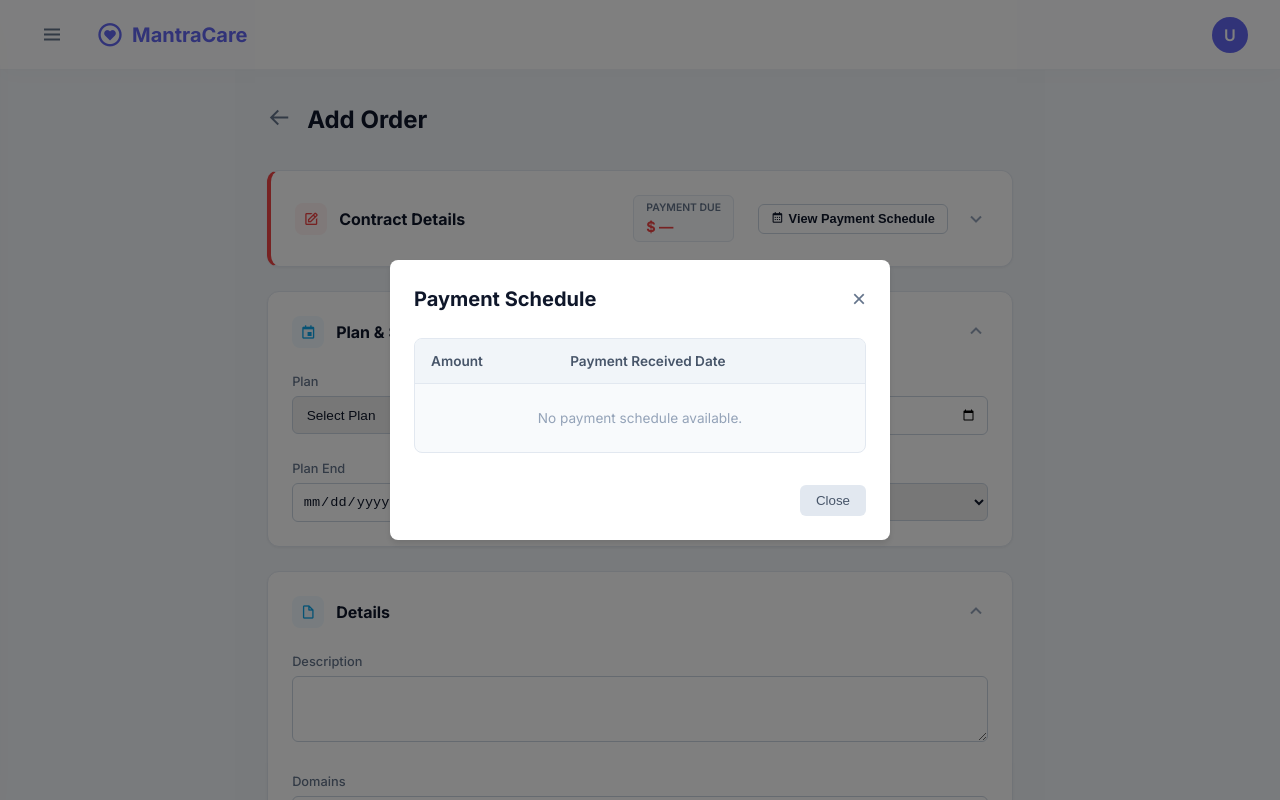
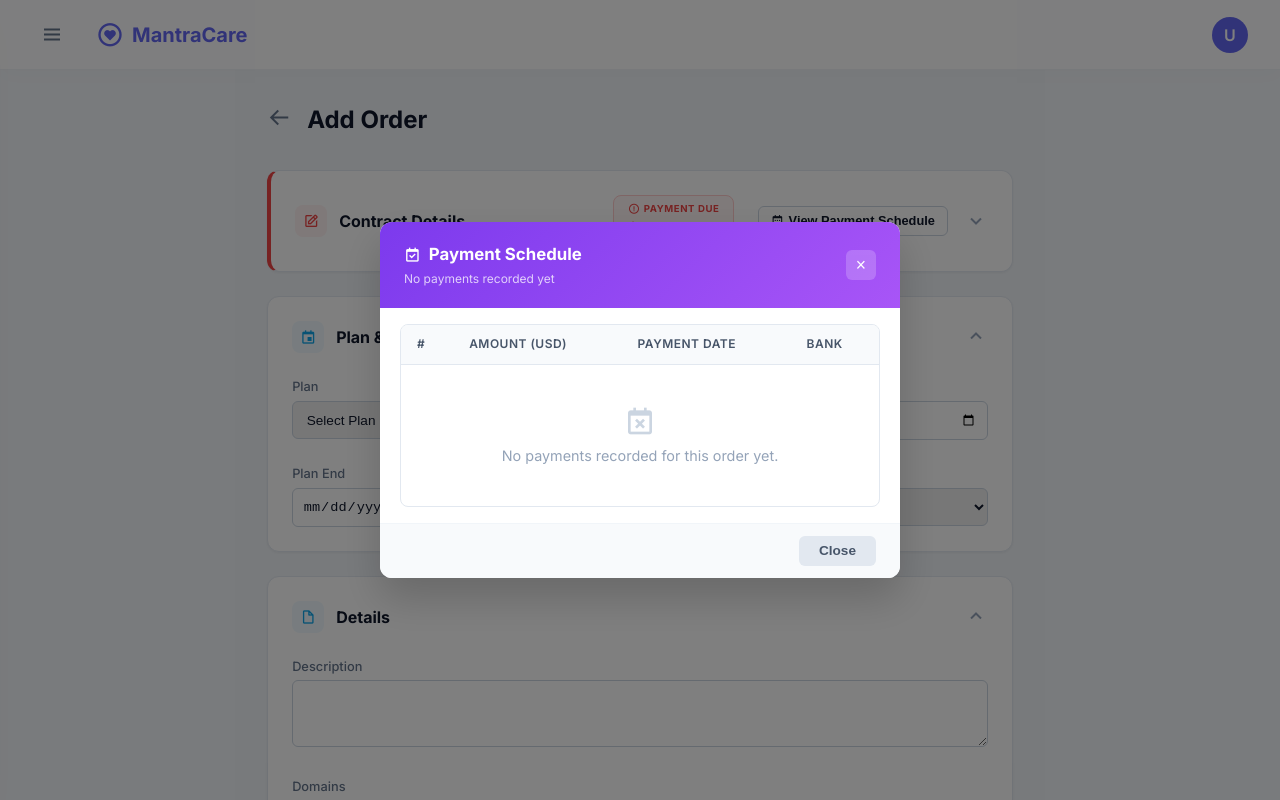
Before and after one commit to karan-mantracare/cs-admin-billing, a React (Vite) app: page /corporate/division/order/add in a window 1280 px wide. Both pictures are taken after a click on the button "View Payment Schedule". Shown: the top 800 px of the page. Built offline with nearby package versions, Linux system fonts and the light colour scheme.

Commit message:
Full UI polish: BillingDetailsModal, PaymentScheduleModal headers, Payment Due badge icon

```diff
--- a/src/components/PaymentScheduleModal.jsx
+++ b/src/components/PaymentScheduleModal.jsx
@@ -9,62 +9,101 @@ function PaymentScheduleModal({ isOpen, onClose, orderId }) {
         const savedRecords = localStorage.getItem('client_payment_records');
         if (savedRecords) {
           const records = JSON.parse(savedRecords);
-          // Filter by the specific Order ID
           const filtered = records.filter(r => String(r.orderId) === String(orderId));
           setSchedule(filtered);
+        } else {
+          setSchedule([]);
         }
       } catch (e) {
-        console.error("Failed to load payment records", e);
+        console.error('Failed to load payment records', e);
+        setSchedule([]);
       }
+    } else if (isOpen) {
+      setSchedule([]);
     }
   }, [isOpen, orderId]);
 
   if (!isOpen) return null;
 
+  const totalReceived = schedule.reduce((sum, item) => sum + (Number(item.amountInUSD) || Number(item.amount) || 0), 0);
+
   return (
     <div style={{
       position: 'fixed', top: 0, left: 0, right: 0, bottom: 0,
       backgroundColor: 'rgba(0,0,0,0.5)', zIndex: 1000,
-      display: 'flex', justifyContent: 'center', alignItems: 'center'
+      display: 'flex', justifyContent: 'center', alignItems: 'center',
+      padding: '1rem'
     }}>
       <div style={{
-        background: 'white', borderRadius: '8px', width: '90%', maxWidth: '500px',
-        padding: '1.5rem', boxShadow: '0 4px 6px rgba(0,0,0,0.1)'
+        background: 'white', borderRadius: '12px', width: '90%', maxWidth: '520px',
+        boxShadow: '0 20px 40px rgba(0,0,0,0.18)', overflow: 'hidden'
       }}>
-        <div style={{ display: 'flex', justifyContent: 'space-between', alignItems: 'center', marginBottom: '1.5rem' }}>
-          <h2 style={{ margin: 0, fontSize: '1.25rem', color: '#0f172a' }}>Payment Schedule</h2>
-          <button onClick={onClose} style={{ background: 'none', border: 'none', fontSize: '1.5rem', cursor: 'pointer', color: '#64748b' }}>
-            &times;
-          </button>
+        {/* Header */}
+        <div style={{ background: 'linear-gradient(135deg, #7c3aed, #a855f7)', padding: '1.25rem 1.5rem', display: 'flex', justifyContent: 'space-between', alignItems: 'center' }}>
+          <div>
+            <h2 style={{ margin: 0, fontSize: '1.05rem', color: 'white', fontWeight: '700', display: 'flex', alignItems: 'center', gap: '0.5rem' }}>
+              <i className='bx bx-calendar-check'></i> Payment Schedule
+            </h2>
+            <p style={{ margin: '0.15rem 0 0 0', color: 'rgba(255,255,255,0.75)', fontSize: '0.75rem' }}>
+              {schedule.length > 0 ? `${schedule.length} payment${schedule.length > 1 ? 's' : ''} recorded` : 'No payments recorded yet'}
+              {orderId ? ` · Order #${orderId}` : ''}
+            </p>
+          </div>
+          <button onClick={onClose} style={{ background: 'rgba(255,255,255,0.2)', border: 'none', color: 'white', borderRadius: '6px', width: '30px', height: '30px', cursor: 'pointer', fontSize: '1.1rem', display: 'flex', alignItems: 'center', justifyContent: 'center' }}>×</button>
         </div>
 
-        <div style={{ background: '#f8fafc', border: '1px solid #e2e8f0', borderRadius: '8px', overflow: 'hidden' }}>
+        {/* Table */}
+        <div style={{ padding: '1rem 1.25rem' }}>
+          <div style={{ border: '1px solid #e2e8f0', borderRadius: '8px', overflow: 'hidden' }}>
             <table style={{ width: '100%', borderCollapse: 'collapse', textAlign: 'left', fontSize: '0.85rem' }}>
               <thead>
-              <tr style={{ background: '#f1f5f9', color: '#475569', borderBottom: '1px solid #e2e8f0' }}>
-                <th style={{ padding: '0.75rem 1rem', fontWeight: '600' }}>Amount</th>
-                <th style={{ padding: '0.75rem 1rem', fontWeight: '600' }}>Payment Received Date</th>
+                <tr style={{ background: '#f8fafc', borderBottom: '1px solid #e2e8f0' }}>
+                  <th style={{ padding: '0.65rem 1rem', fontWeight: '600', color: '#475569', fontSize: '0.75rem', textTransform: 'uppercase', letterSpacing: '0.04em' }}>#</th>
+                  <th style={{ padding: '0.65rem 1rem', fontWeight: '600', color: '#475569', fontSize: '0.75rem', textTransform: 'uppercase', letterSpacing: '0.04em' }}>Amount (USD)</th>
+                  <th style={{ padding: '0.65rem 1rem', fontWeight: '600', color: '#475569', fontSize: '0.75rem', textTransform: 'uppercase', letterSpacing: '0.04em' }}>Payment Date</th>
+                  <th style={{ padding: '0.65rem 1rem', fontWeight: '600', color: '#475569', fontSize: '0.75rem', textTransform: 'uppercase', letterSpacing: '0.04em' }}>Bank</th>
                 </tr>
               </thead>
               <tbody>
                 {schedule.length > 0 ? schedule.map((item, index) => (
-                <tr key={item.id || index} style={{ background: 'white', borderBottom: index < schedule.length - 1 ? '1px solid #e2e8f0' : 'none' }}>
-                  <td style={{ padding: '0.75rem 1rem', color: '#0f172a', fontWeight: '500' }}>${item.amountInUSD || item.amount}</td>
-                  <td style={{ padding: '0.75rem 1rem', color: '#64748b' }}>{item.paymentDate}</td>
+                  <tr key={item.id || index} style={{ background: index % 2 === 0 ? 'white' : '#fafafa', borderBottom: index < schedule.length - 1 ? '1px solid #f1f5f9' : 'none' }}>
+                    <td style={{ padding: '0.7rem 1rem', color: '#94a3b8', fontSize: '0.8rem' }}>{index + 1}</td>
+                    <td style={{ padding: '0.7rem 1rem', color: '#10b981', fontWeight: '700' }}>
+                      ${(Number(item.amountInUSD) || Number(item.amount) || 0).toLocaleString(undefined, { minimumFractionDigits: 2, maximumFractionDigits: 2 })}
+                    </td>
+                    <td style={{ padding: '0.7rem 1rem', color: '#0f172a' }}>{item.paymentDate || '—'}</td>
+                    <td style={{ padding: '0.7rem 1rem', color: '#64748b', fontSize: '0.8rem' }}>{item.receivedBank || '—'}</td>
                   </tr>
                 )) : (
                   <tr>
-                  <td colSpan="2" style={{ padding: '1.5rem', textAlign: 'center', color: '#94a3b8' }}>
-                    No payment schedule available.
+                    <td colSpan="4" style={{ padding: '2.5rem', textAlign: 'center' }}>
+                      <div style={{ display: 'flex', flexDirection: 'column', alignItems: 'center', gap: '0.5rem' }}>
+                        <i className='bx bx-calendar-x' style={{ fontSize: '2rem', color: '#cbd5e1' }}></i>
+                        <span style={{ color: '#94a3b8', fontSize: '0.9rem' }}>No payments recorded for this order yet.</span>
+                      </div>
                     </td>
                   </tr>
                 )}
               </tbody>
+              {schedule.length > 0 && (
+                <tfoot>
+                  <tr style={{ background: '#f0fdf4', borderTop: '2px solid #bbf7d0' }}>
+                    <td colSpan="2" style={{ padding: '0.65rem 1rem', fontWeight: '700', color: '#10b981', fontSize: '0.9rem' }}>
+                      Total Received
+                    </td>
+                    <td colSpan="2" style={{ padding: '0.65rem 1rem', fontWeight: '700', color: '#10b981', fontSize: '0.95rem', textAlign: 'right' }}>
+                      ${totalReceived.toLocaleString(undefined, { minimumFractionDigits: 2, maximumFractionDigits: 2 })}
+                    </td>
+                  </tr>
+                </tfoot>
+              )}
             </table>
           </div>
+        </div>
 
-        <div style={{ marginTop: '2rem', display: 'flex', justifyContent: 'flex-end' }}>
-          <button onClick={onClose} style={{ padding: '0.5rem 1rem', background: '#e2e8f0', color: '#475569', border: 'none', borderRadius: '6px', cursor: 'pointer', fontWeight: '500' }}>
+        {/* Footer */}
+        <div style={{ padding: '0.75rem 1.5rem', borderTop: '1px solid #f1f5f9', display: 'flex', justifyContent: 'flex-end', background: '#f8fafc' }}>
+          <button onClick={onClose} style={{ padding: '0.45rem 1.25rem', background: '#e2e8f0', color: '#475569', border: 'none', borderRadius: '6px', cursor: 'pointer', fontWeight: '600', fontSize: '0.85rem' }}>
             Close
           </button>
         </div>
--- a/src/pages/AddOrder.jsx
+++ b/src/pages/AddOrder.jsx
@@ -258,12 +258,14 @@ function AddOrder() {
                 e.stopPropagation();
                 setIsPaymentSummaryOpen(true);
               }}
-              style={{ display: 'flex', flexDirection: 'column', border: '1px solid #e2e8f0', borderRadius: '6px', padding: '0.25rem 0.75rem', background: '#f8fafc', cursor: 'pointer', transition: 'background 0.2s' }}
-              onMouseEnter={(e) => e.currentTarget.style.background = '#f1f5f9'}
-              onMouseLeave={(e) => e.currentTarget.style.background = '#f8fafc'}
+              style={{ display: 'flex', flexDirection: 'column', border: '1px solid #fecaca', borderRadius: '8px', padding: '0.35rem 0.85rem', background: '#fff5f5', cursor: 'pointer', transition: 'background 0.2s', minWidth: '110px' }}
+              onMouseEnter={(e) => e.currentTarget.style.background = '#fee2e2'}
+              onMouseLeave={(e) => e.currentTarget.style.background = '#fff5f5'}
             >
-              <span style={{ fontSize: '0.65rem', color: '#64748b', textTransform: 'uppercase', fontWeight: '600' }}>Payment Due</span>
-              <span style={{ fontSize: '0.9rem', color: '#ef4444', fontWeight: '700' }}>
+              <span style={{ fontSize: '0.6rem', color: '#ef4444', textTransform: 'uppercase', fontWeight: '700', letterSpacing: '0.06em', display: 'flex', alignItems: 'center', gap: '0.2rem' }}>
+                <i className='bx bx-error-circle' style={{ fontSize: '0.75rem' }}></i>Payment Due
+              </span>
+              <span style={{ fontSize: '0.95rem', color: '#ef4444', fontWeight: '800', marginTop: '0.1rem' }}>
                 {paymentDueBadge !== null ? `$ ${paymentDueBadge.toFixed(2)}` : '$ —'}
               </span>
             </div>
```
Also changed, not shown: src/components/BillingDetailsModal.jsx (+30 -20 lines). Lines whose indentation alone changed are shown as unchanged.
